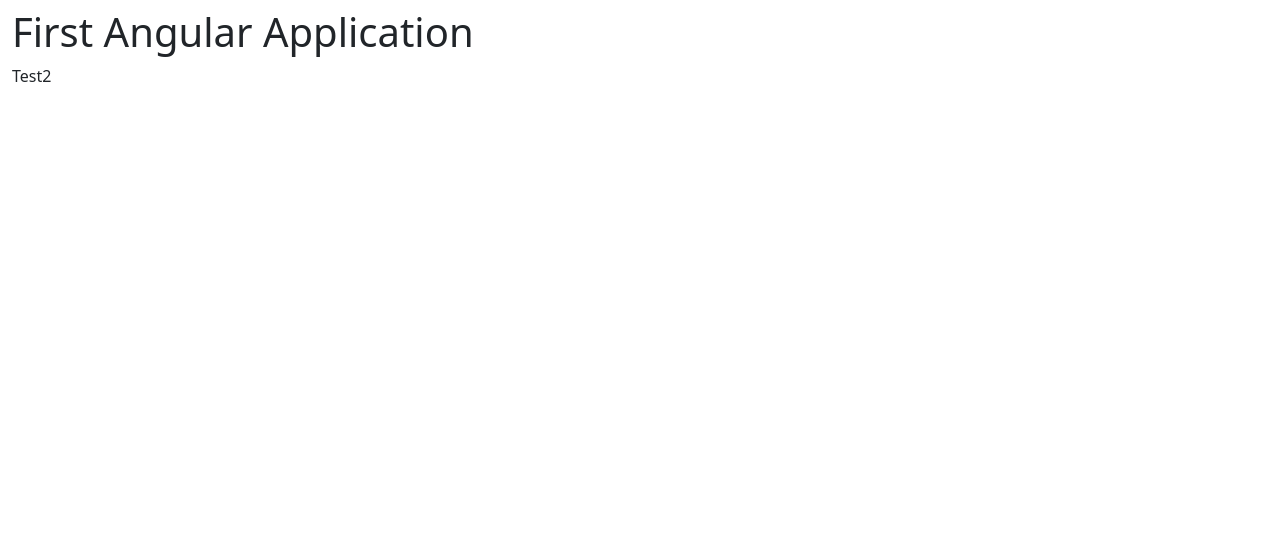
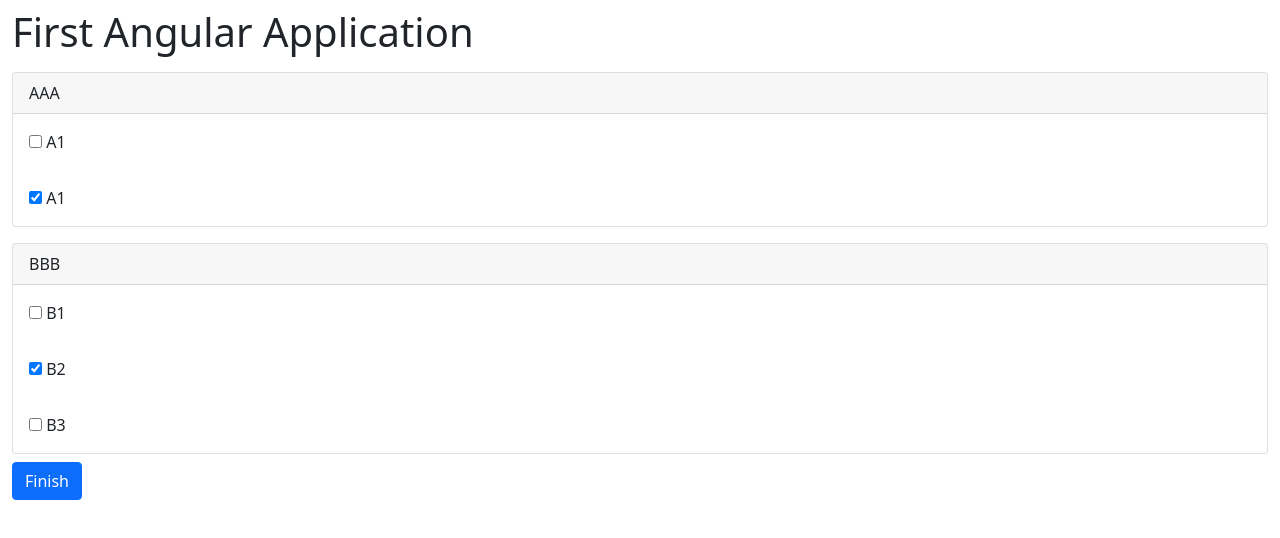
Before and after one commit to praveensinghkmr/angular-angular-ivy-ru5hqu, an Angular app: page / in a window 1280 px wide. Shown: the top 538 px of the page. Built offline with nearby package versions, Linux system fonts and the light colour scheme.

Commit message:
1 file modified

```diff
--- a/src/app/test2.component.ts
+++ b/src/app/test2.component.ts
@@ -1,7 +1,62 @@
 import { Component } from '@angular/core';
+
+interface Option2 {
+  text: string;
+  isCorrect: boolean;
+  marks: number;
+  hasUserSelected: boolean;
+}
+
+interface Questions2 {
+  statement: string;
+  options: Option2[];
+}
 
 @Component({
   selector: 'test2', // custom HTML tag.
-  template: `Test2`,
+  template: `
+  <div class="row">
+    <div class = "col-12" *ngFor="let question of questions">
+      <div class="card mt-2 mb-2">
+
+        <div class="card-header">
+          {{question.statement}}
+        </div>
+
+        <div class="card-body" *ngFor="let option of question.options">
+          <label>
+            <!--Tow way data binding done using the ngModel-->
+            <input type="checkbox" [(ngModel)]="option.hasUserSelected"/>
+            {{option.text}}
+          </label>
+        </div>
+      </div>
+    </div>
+
+    <div class="col-12">
+      <button class="btn btn-primary" (click)="finish()">Finish</button>
+    </div>
+
+  </div>
+  `,
 })
-export class Test2Component {}
+export class Test2Component {
+  public finish() {}
+  public questions: Questions2[] = [
+    {
+      statement: 'AAA',
+      options: [
+        { text: 'A1', isCorrect: false, marks: 2, hasUserSelected: false },
+        { text: 'A1', isCorrect: false, marks: 2, hasUserSelected: true },
+      ],
+    },
+    {
+      statement: 'BBB',
+      options: [
+        { text: 'B1', isCorrect: false, marks: 2, hasUserSelected: false },
+        { text: 'B2', isCorrect: false, marks: 4, hasUserSelected: true },
+        { text: 'B3', isCorrect: false, marks: 5, hasUserSelected: false },
+      ],
+    },
+  ];
+}
```
